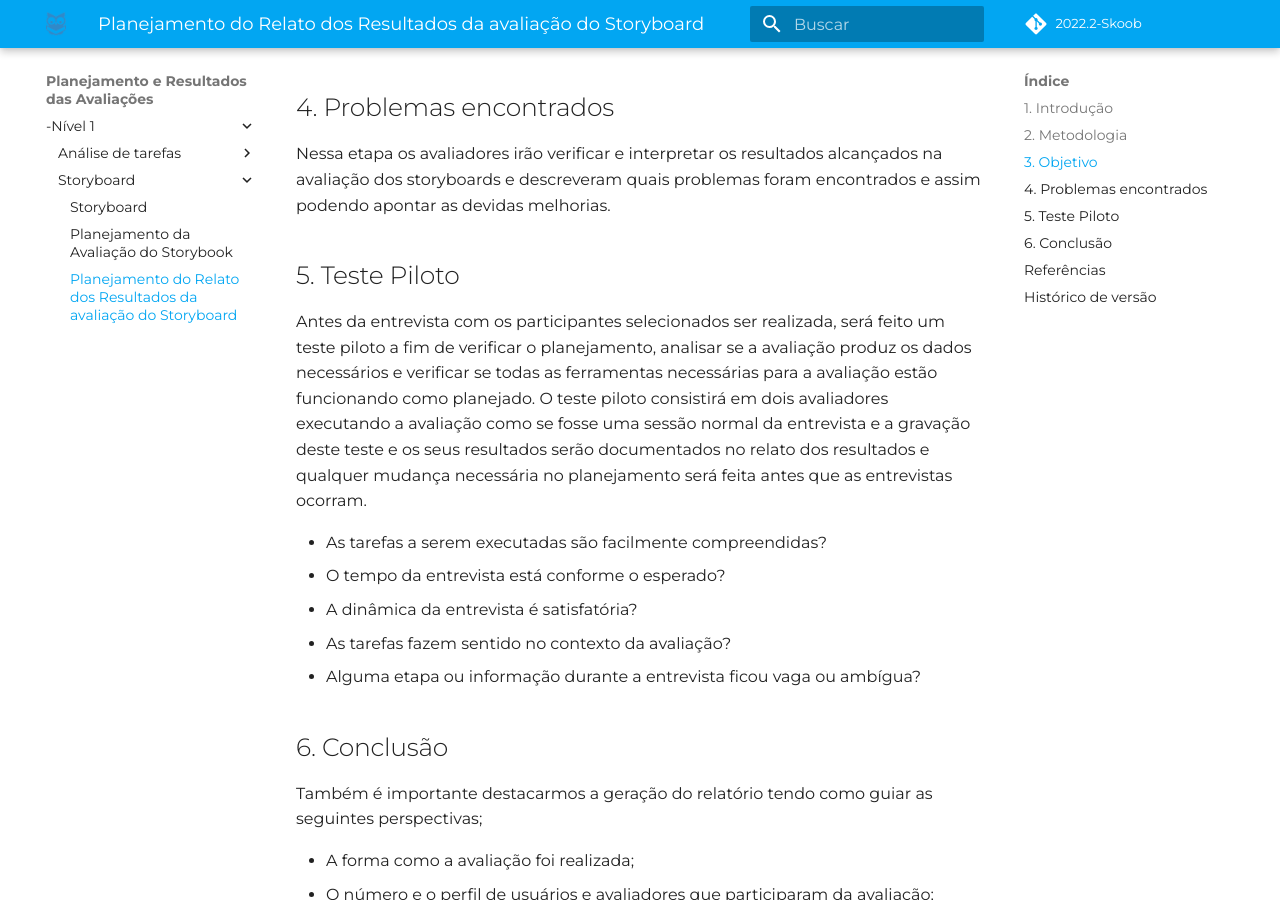
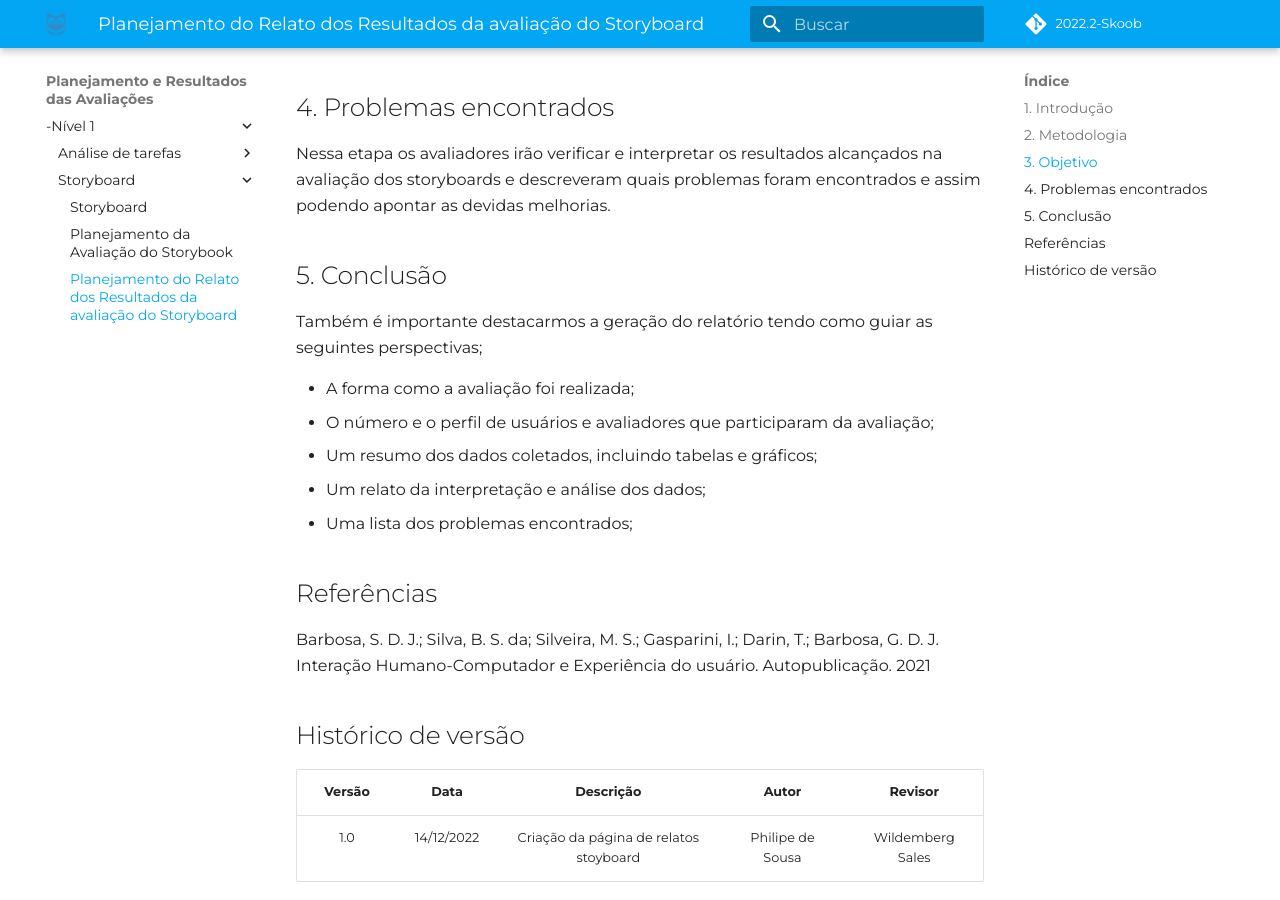
Before and after one commit to Interacao-Humano-Computador/2022.2-Skoob, an MkDocs documentation site: the page built from docs/planejamentoAnalise/planejamento-relatos-story.md, in a window 1280 px wide and 900 px high, scrolled down 759 px. Built offline with MkDocs 1.6.1 and Material for MkDocs 9.7.7, drawn with Linux system fonts in a browser that asks for light colours; some web fonts are replaced; comment, search, counter and statistics services are not loaded.

Commit message:
fix:relatos

```diff
--- a/docs/planejamentoAnalise/planejamento-relatos-story.md
+++ b/docs/planejamentoAnalise/planejamento-relatos-story.md
@@ -16,17 +16,7 @@ A finalidade é que os avaliadores elaborarem um relatório advindo da análise
 
 Nessa etapa os avaliadores irão verificar e interpretar os resultados alcançados na avaliação dos storyboards e descreveram quais problemas foram encontrados e assim podendo apontar as devidas melhorias.
 
-## 5. Teste Piloto
-
-Antes da entrevista com os participantes selecionados ser realizada, será feito um teste piloto a fim de verificar o planejamento, analisar se a avaliação produz os dados necessários e verificar se todas as ferramentas necessárias para a avaliação estão funcionando como planejado. O teste piloto consistirá em dois avaliadores executando a avaliação como se fosse uma sessão normal da entrevista e a gravação deste teste e os seus resultados serão documentados no relato dos resultados e qualquer mudança necessária no planejamento será feita antes que as entrevistas ocorram.
-
-- As tarefas a serem executadas são facilmente compreendidas?
-- O tempo da entrevista está conforme o esperado?
-- A dinâmica da entrevista é satisfatória?
-- As tarefas fazem sentido no contexto da avaliação?
-- Alguma etapa ou informação durante a entrevista ficou vaga ou ambígua?
-
-## 6. Conclusão
+## 5. Conclusão
 Também é importante destacarmos a geração do relatório tendo como guiar as seguintes perspectivas;
 
 - A forma como a avaliação foi realizada;
```
